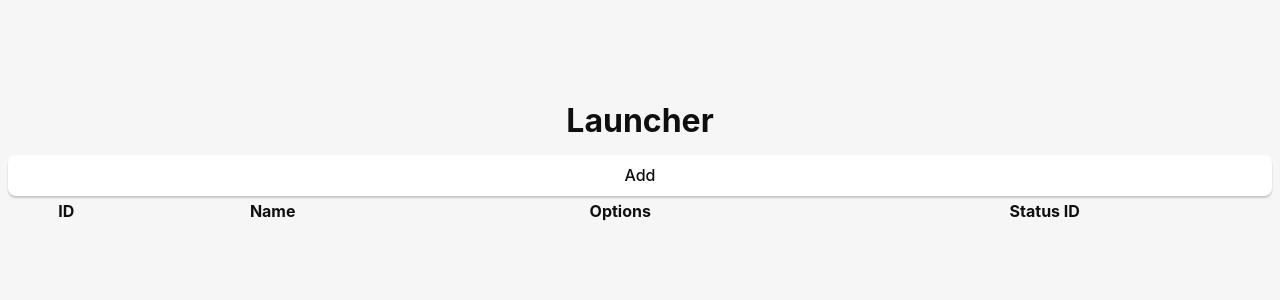
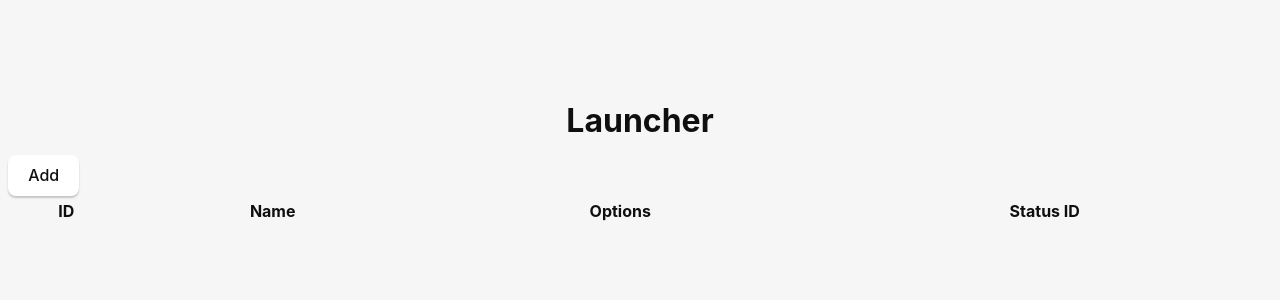
Before and after one commit to ShawonAshraf/launcher, a React (Vite) app: page / in a window 1280 px wide. Shown: the top 300 px of the page. Built offline with nearby package versions, Linux system fonts and the light colour scheme.

Commit message:
button margin

```diff
--- a/src/App.css
+++ b/src/App.css
@@ -93,8 +93,9 @@ button {
     outline: none;
 }
 
-#greet-input {
-    margin-right: 5px;
+#addbtn {
+    align-content: center;
+    margin-right: auto;
 }
 
 @media (prefers-color-scheme: dark) {
--- a/src/App.tsx
+++ b/src/App.tsx
@@ -7,7 +7,10 @@ function App() {
     return (
         <main className="container">
             <h1>Launcher</h1>
-            <button>Add</button>
+            <button id={"addbtn"} onClick={() => {
+                alert("Derp!");
+            }}
+            >Add</button>
             <Table/>
         </main>
     );
```
